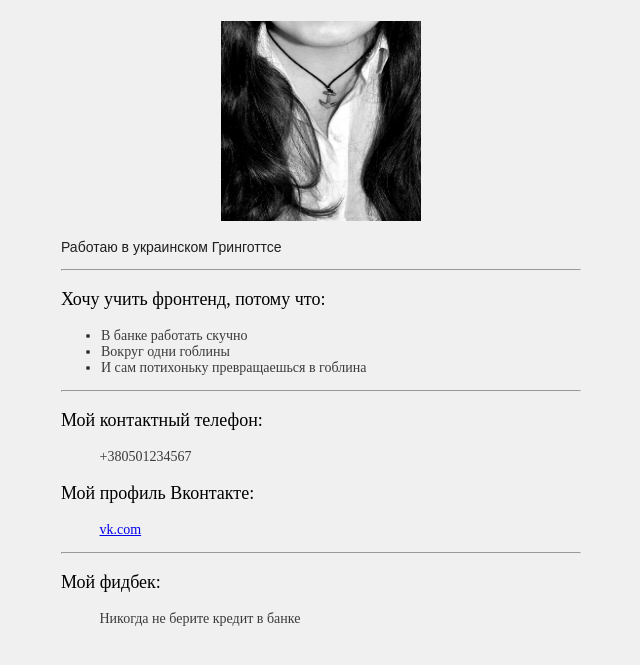
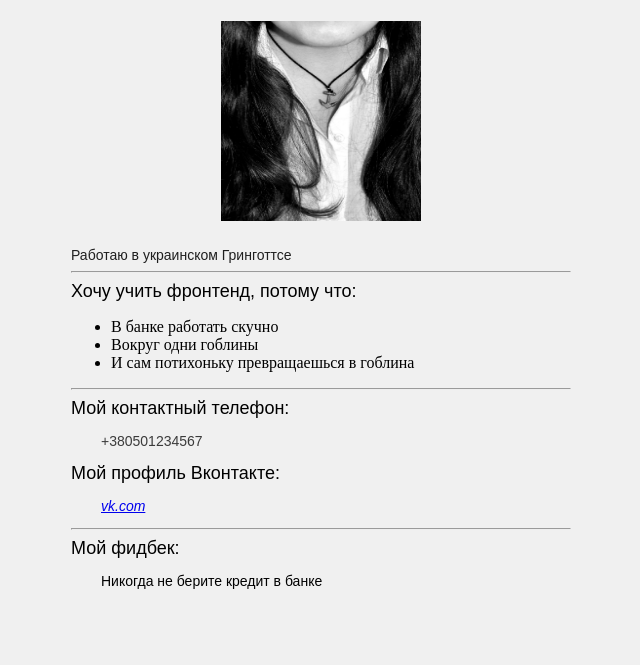
Before and after one commit to Racord225/HW_HTML, a plain HTML site: page index.html in a window 1280 px wide. Shown: the part 111-776 px from the top of the page, without its empty margins (319-959 px from the left). Drawn offline with Linux system fonts and the light colour scheme.

Commit message:
add new version

```diff
--- a/CSS/style.css
+++ b/CSS/style.css
@@ -1,69 +1,84 @@
-body{
+body {
 	background: #f0f0f0;
-	width: 520px;
-	height: 900px;
-	margin: auto;
-}
-h1{
-	font-family:arial;
-	font-size: 36px;
-	font-variant: bold;
 	text-align: center;
 }
-img{
+
+div {
+  margin: 0 auto;
+  width: 500px;
+  text-align: left;
+}
+
+h1 {
+	text-align: center;
+	font-family: arial;
+	font-size: 36px;
+}
+
+img {
 	width: 200px;
 	height: 200px;
 	background-color: #0056d3;
 	border-color: #8f8f8f;
 	border-width: 1px;
-	text-align:center;
 }
-.работа{
-	font-family:arial;
+
+h2 {
+	text-align: center;
+}
+
+.work {
+	font-family: arial;
 	font-size: 14px;
 	color:#1f1f1f;
 	text-align: left;
 }
-hr{
+
+hr {
 	color: #1f1f1f;
 }
-.причина{
-	font-family:Myriad Pro;
+
+.why {
+	font-family: arial;
+	font-size: 18px;
+	font-variant: bold;
+}
+
+.phone {
+	font-family: arial;
+	font-size: 18px;
+	font-variant: bold;
+}
+
+.number {
+	padding-left: 30px;
+	font-family: arial;
+	font-size: 14px;
+	color: #3b3b3b;
+}
+
+.social {
+	font-family:arial;
 	font-size: 18px;
 	font-variant:bold;
 }
-.списокпричин{
-	font-family:Myriad Pro;
+
+.link {
+	font-family: arial;
 	font-size: 14px;
-	color: #3b3b3b;
+	font-style: italic;
+  padding-left: 30px;
 }
-.телефон{
-	font-family:Myriad Pro;
+
+.feedback {
+	font-family:arial;
 	font-size: 18px;
 	font-variant:bold;
 }
-.номер{
-	font-family:Myriad Pro;
+
+.feedback_text {
+	font-family: arial;
 	font-size: 14px;
-	color: #3b3b3b;
+	font-style: normal;
+  padding-left: 30px;
 }
-.вк{
-	font-family:Myriad Pro;
-	font-size: 18px;
-	font-variant:bold;
-}
-.ссылка{
-	font-family:Myriad Pro;
-	font-size: 14px;
-	font-variant:regular;
-}
-.фидбек{
-	font-family:Myriad Pro;
-	font-size: 18px;
-	font-variant:bold;
-}
-.текстф{
-	font-family:Myriad Pro;
-	font-size: 14px;
-	color: #3b3b3b;
-}
--- a/index.html
+++ b/index.html
@@ -3,31 +3,33 @@
 <head>
   <link rel="stylesheet" type="text/css" href="CSS/style.css">
 	<meta charset="UTF-8">
-	<title>Первое ДЗ</title>
+	<title>HTML_1</title>
 </head>
 <body>
-<div align="center">
+ <div>
+  <div>
 	 <h1>БОГЛЯ ОЛЬГА СТЕПАНОВНА</h1>
-<img src="images/IsR8ojV-Mmo.jpg">
-<div align="left">
-<p class="работа">Работаю в украинском Гринготтсе
+	 <h2><img src="img/IsR8ojV-Mmo.jpg" /></h2>
   </div>
-<div align="left">
+  <div class="work">Работаю в украинском Гринготтсе</div>
  <hr>
-<p class="причина">Хочу учить фронтенд, потому что:
-<ul class="списокпричин">
+  <div class="why">Хочу учить фронтенд, потому что:</div>
+   <ul>
 	  <li>В банке работать скучно</li>
   	<li>Вокруг одни гоблины</li>
 	  <li>И сам потихоньку превращаешься в гоблина</li>
    </ul>
  <hr>
-<p class="телефон">Мой контактный телефон:
-<p class="номер">&nbsp;&nbsp;&nbsp;&nbsp;&nbsp;&nbsp;&nbsp;&nbsp;&nbsp;&nbsp;&nbsp;+380501234567
-<p class="вк">Мой профиль Вконтакте:
-<p class="ссылка">&nbsp;&nbsp;&nbsp;&nbsp;&nbsp;&nbsp;&nbsp;&nbsp;&nbsp;&nbsp;&nbsp;<a href="//vk.com/id9676006">vk.com</a>
+  <div class="phone">Мой контактный телефон:</div>
+  <p class="number">+380501234567</p>
+  <div class="social">Мой профиль Вконтакте:
+	 <p class="link">
+	  <a href="//vk.com/id9676006">vk.com</a>
+	 </p>
+	</div>
  <hr>
-<p class="фидбек">Мой фидбек:
-<p class="текстф">&nbsp;&nbsp;&nbsp;&nbsp;&nbsp;&nbsp;&nbsp;&nbsp;&nbsp;&nbsp;&nbsp;Никогда не берите кредит в банке
+  <div class="feedback">Мой фидбек:
+	 <p class="feedback_text">Никогда не берите кредит в банке</p>
   </div>
  </div>
 </body>
```
Also changed, not shown: img/IsR8ojV-Mmo.jpg (renamed from images/IsR8ojV-Mmo.jpg). Lines whose indentation alone changed are shown as unchanged.
